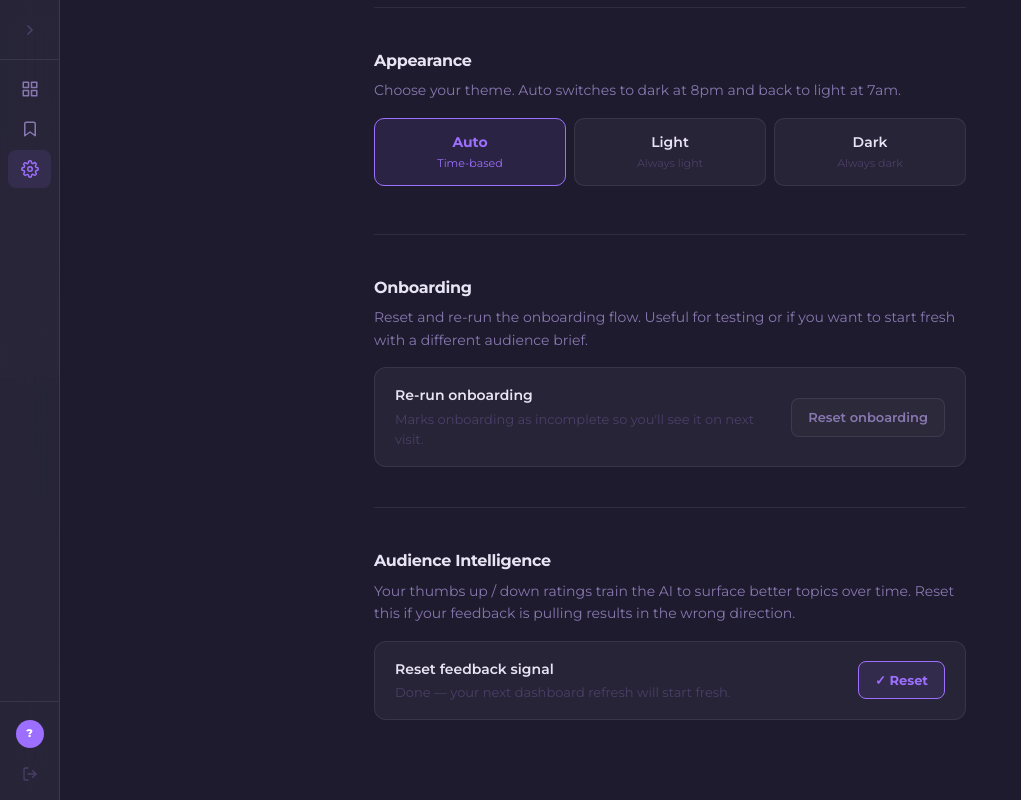
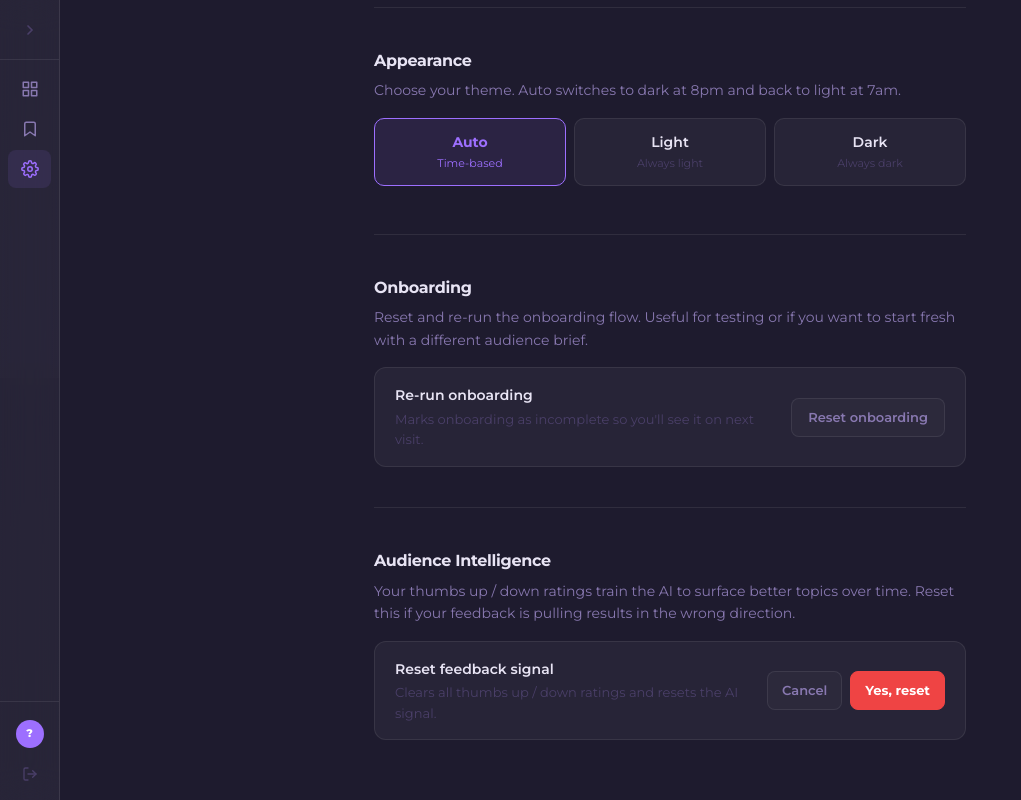
Before and after one commit to abhichandai/mtc, a Next.js app: page /settings in a window 1280 px wide. Both pictures are taken after a click on the button "Reset feedback". Shown: the part 1222-2022 px from the top of the page, without its empty margins (0-1021 px from the left). Built offline with nearby package versions, Linux system fonts and the light colour scheme; no server answers.

Commit message:
Feedback reset: add inline confirm step before wiping

```diff
--- a/app/settings/page.tsx
+++ b/app/settings/page.tsx
@@ -64,6 +64,7 @@ export default function SettingsPage() {
   // Reset feedback state
   const [resettingFeedback, setResettingFeedback] = useState(false);
   const [feedbackResetDone, setFeedbackResetDone] = useState(false);
+  const [confirmingFeedbackReset, setConfirmingFeedbackReset] = useState(false);
 
   useEffect(() => {
     if (!isLoaded) return;
@@ -472,23 +473,76 @@ export default function SettingsPage() {
               </p>
             </div>
 
+            {feedbackResetDone ? (
               <button
-              onClick={feedbackResetDone ? undefined : handleResetFeedback}
-              disabled={resettingFeedback || feedbackResetDone}
+                disabled
                 style={{
                   padding: '8px 16px', borderRadius: 8, flexShrink: 0,
-                background: feedbackResetDone ? 'var(--accent-dim)' : 'var(--surface-2)',
-                border: `1.5px solid ${feedbackResetDone ? 'var(--accent)' : 'var(--border)'}`,
-                color: feedbackResetDone ? 'var(--accent)' : 'var(--text-muted)',
-                fontSize: 13, fontWeight: feedbackResetDone ? 700 : 600,
+                  background: 'var(--accent-dim)',
+                  border: '1.5px solid var(--accent)',
+                  color: 'var(--accent)',
+                  fontSize: 13, fontWeight: 700,
                   fontFamily: 'var(--font-ui)',
-                cursor: (resettingFeedback || feedbackResetDone) ? 'default' : 'pointer',
+                  cursor: 'default',
+                  whiteSpace: 'nowrap' as const,
+                }}
+              >
+                ✓ Reset
+              </button>
+            ) : confirmingFeedbackReset ? (
+              <div style={{ display: 'flex', gap: 8, flexShrink: 0 }}>
+                <button
+                  onClick={() => setConfirmingFeedbackReset(false)}
+                  style={{
+                    padding: '8px 14px', borderRadius: 8,
+                    background: 'var(--surface-2)',
+                    border: '1.5px solid var(--border)',
+                    color: 'var(--text-muted)',
+                    fontSize: 13, fontWeight: 600,
+                    fontFamily: 'var(--font-ui)',
+                    cursor: 'pointer',
                     whiteSpace: 'nowrap' as const,
                     transition: 'all 0.15s',
                   }}
                 >
-              {resettingFeedback ? 'Resetting...' : feedbackResetDone ? '✓ Reset' : 'Reset feedback'}
+                  Cancel
                 </button>
+                <button
+                  onClick={handleResetFeedback}
+                  disabled={resettingFeedback}
+                  style={{
+                    padding: '8px 14px', borderRadius: 8,
+                    background: '#ef4444',
+                    border: '1.5px solid #ef4444',
+                    color: '#fff',
+                    fontSize: 13, fontWeight: 700,
+                    fontFamily: 'var(--font-ui)',
+                    cursor: resettingFeedback ? 'not-allowed' : 'pointer',
+                    whiteSpace: 'nowrap' as const,
+                    transition: 'all 0.15s',
+                  }}
+                >
+                  {resettingFeedback ? 'Resetting...' : 'Yes, reset'}
+                </button>
+              </div>
+            ) : (
+              <button
+                onClick={() => setConfirmingFeedbackReset(true)}
+                style={{
+                  padding: '8px 16px', borderRadius: 8, flexShrink: 0,
+                  background: 'var(--surface-2)',
+                  border: '1.5px solid var(--border)',
+                  color: 'var(--text-muted)',
+                  fontSize: 13, fontWeight: 600,
+                  fontFamily: 'var(--font-ui)',
+                  cursor: 'pointer',
+                  whiteSpace: 'nowrap' as const,
+                  transition: 'all 0.15s',
+                }}
+              >
+                Reset feedback
+              </button>
+            )}
           </div>
         </section>
       </main>
```
Lines whose indentation alone changed are shown as unchanged.
